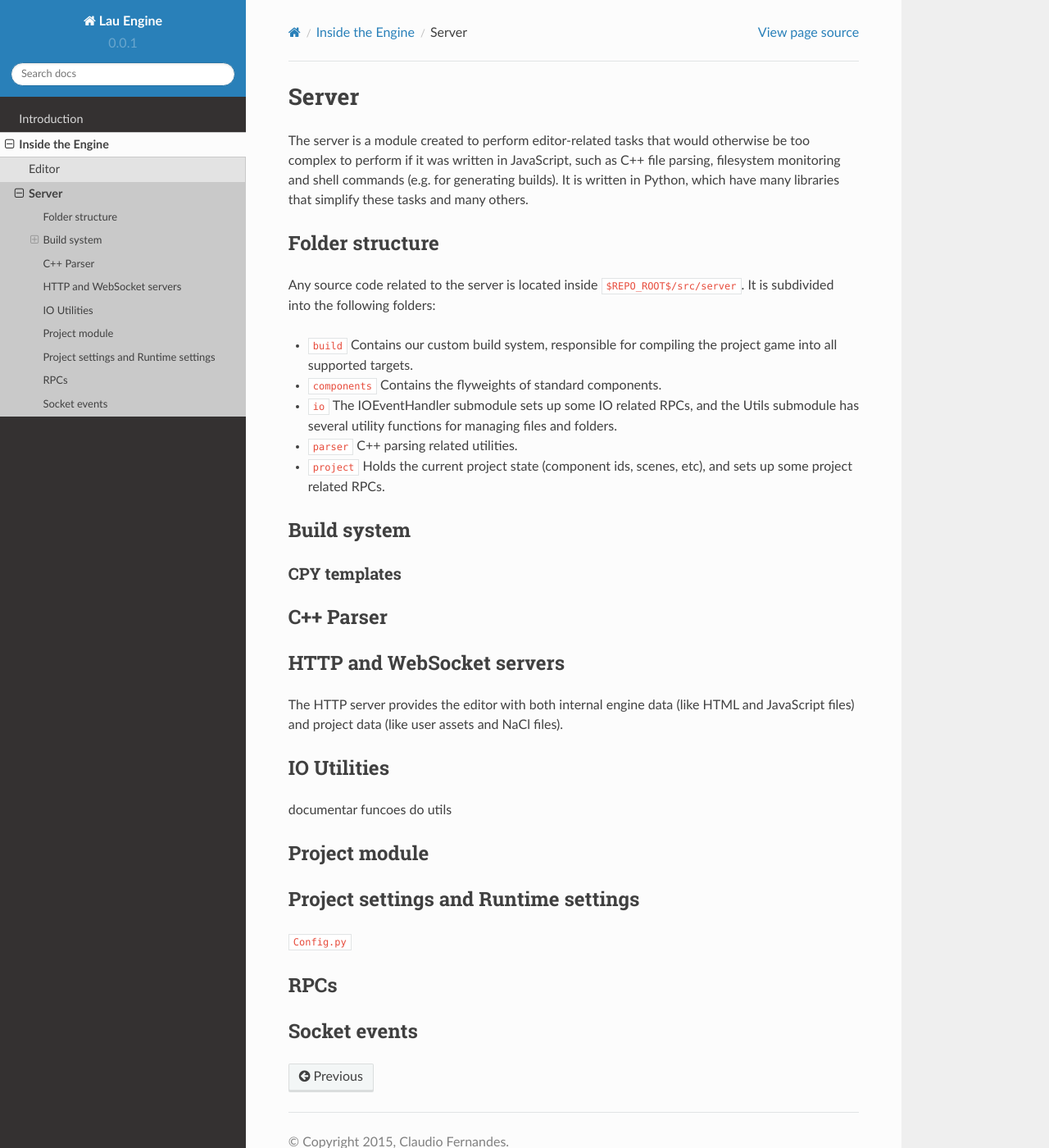
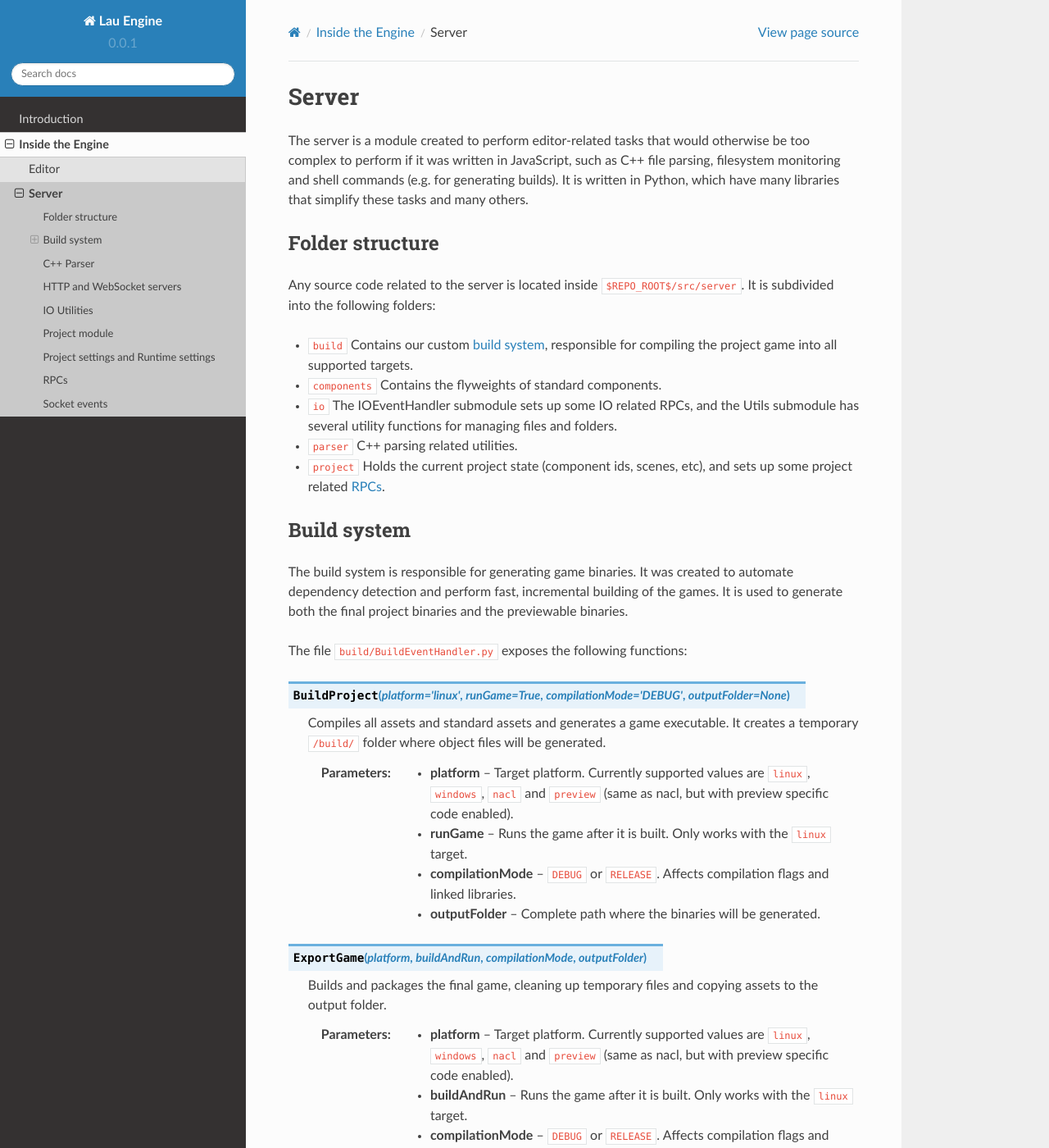
Before and after one commit to csantosbh/Lauen, a Sphinx documentation site: the page built from docs/source/server.rst, in a window 1280 px wide and 1400 px high. Shown: the whole window at 82% size. Built offline with Sphinx 7.4.7 and the Read the Docs theme 2.0.0, drawn with Linux system fonts in a browser that asks for light colours; some of the changed text lies outside the part shown.

Commit message:
Proceeding with server documentation

```diff
--- a/docs/source/server.rst
+++ b/docs/source/server.rst
@@ -13,20 +13,53 @@ Folder structure
 Any source code related to the server is located inside
 ``$REPO_ROOT$/src/server``. It is subdivided into the following folders:
 
-* ``build`` Contains our custom build system, responsible for compiling the
-  project game into all supported targets.
+* ``build`` Contains our custom :ref:`build system <build-system>`, responsible
+  for compiling the project game into all supported targets.
 * ``components`` Contains the flyweights of standard components.
 * ``io`` The IOEventHandler submodule sets up some IO related RPCs, and the
   Utils submodule has several utility functions for managing files and folders.
 * ``parser`` C++ parsing related utilities.
-* ``project`` Holds the current project state (component ids, scenes, etc), and sets up some project related RPCs.
+* ``project`` Holds the current project state (component ids, scenes, etc), and sets up some project related :ref:`RPCs <server-rpc>`.
 
+.. _build-system:
 =====
 Build system
 =====
+The build system is responsible for generating game binaries. It was created to
+automate dependency detection and perform fast, incremental building of the
+games. It is used to generate both the final project binaries and the
+previewable binaries.
+
+The file ``build/BuildEventHandler.py`` exposes the following functions:
+
+.. function:: BuildProject(platform = 'linux', runGame = True, compilationMode='DEBUG', outputFolder = None)
+
+    Compiles all assets and standard assets and generates a game executable. It
+    creates a temporary ``/build/`` folder where object files will be
+    generated.
+
+    :param platform: Target platform. Currently supported values are ``linux``, ``windows``, ``nacl`` and ``preview`` (same as nacl, but with preview specific code enabled).
+    :param runGame: Runs the game after it is built. Only works with the ``linux`` target.
+    :param compilationMode: ``DEBUG`` or ``RELEASE``. Affects compilation flags and linked libraries.
+    :param outputFolder: Complete path where the binaries will be generated.
+
+
+.. function:: ExportGame(platform, buildAndRun, compilationMode, outputFolder)
+
+    Builds and packages the final game, cleaning up temporary files and copying
+    assets to the output folder.
+
+    :param platform: Target platform. Currently supported values are ``linux``, ``windows``, ``nacl`` and ``preview`` (same as nacl, but with preview specific code enabled).
+    :param buildAndRun: Runs the game after it is built. Only works with the ``linux`` target.
+    :param compilationMode:  ``DEBUG`` or ``RELEASE``. Affects compilation flags and linked libraries.
+    :param outputFolder: Complete path to output folder.
 
 -----
 CPY templates
+-----
+
+-----
+Adding support to new targets
 -----
 
 ======
```
Also changed, not shown: 1 other file.
